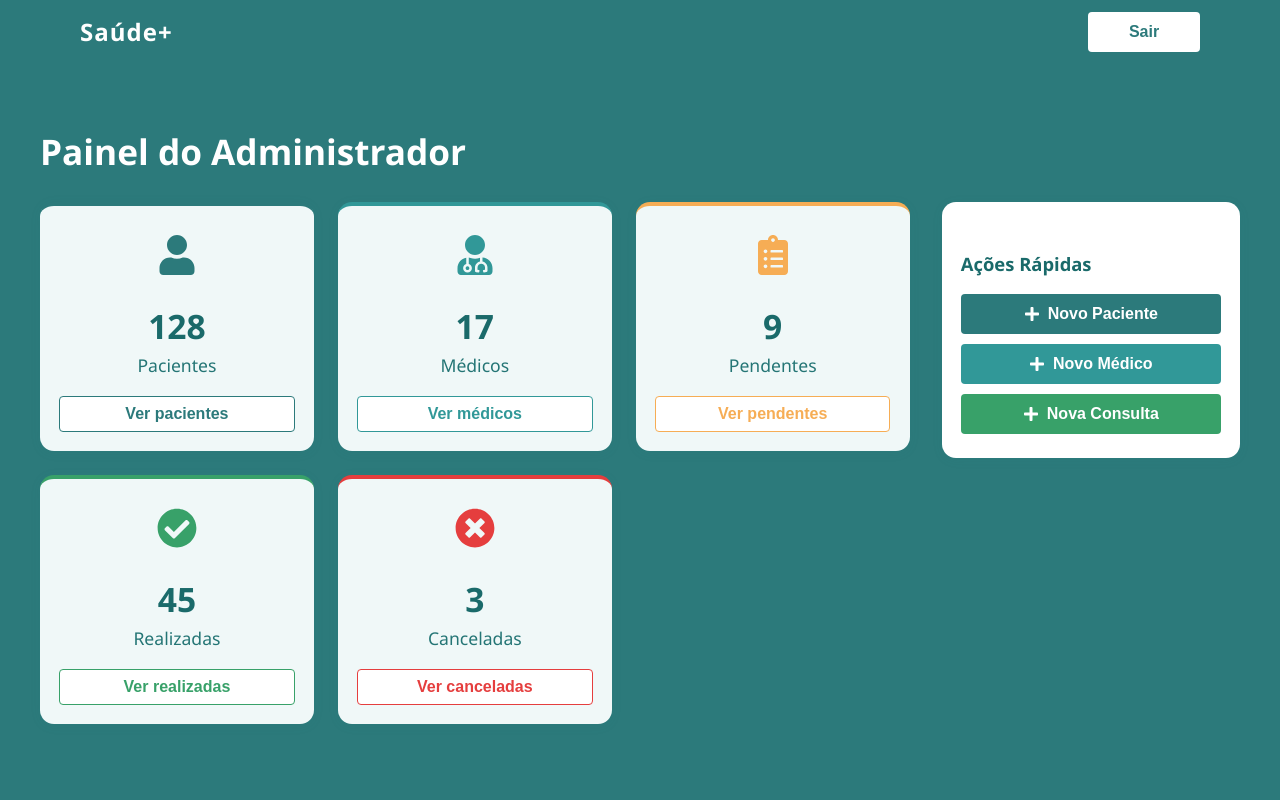
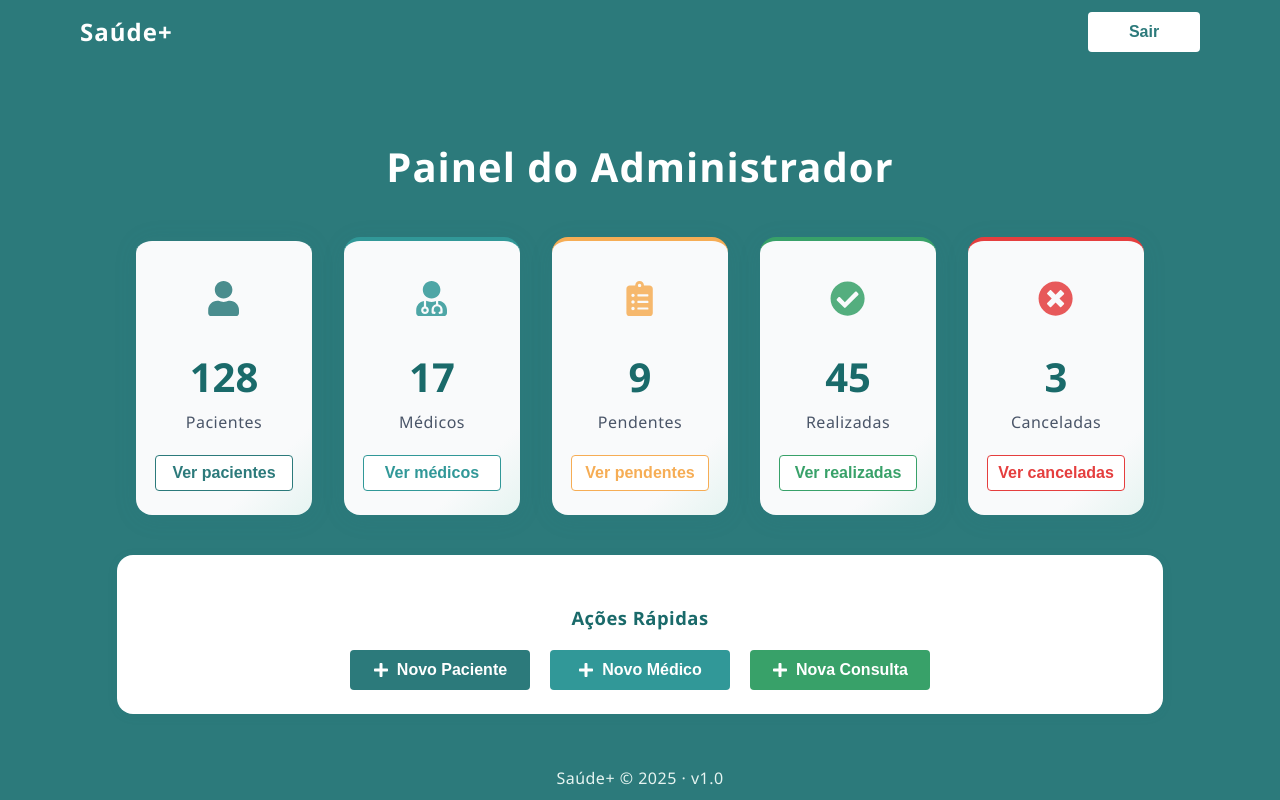
Before and after one commit to JoaoVicttor07/saude-plus-front, a React (Vite) app: page /admin/dashboard in a window 1280 px wide. Built offline with nearby package versions, Linux system fonts and the light colour scheme.

Commit message:
style(dashboard): modifica estilo para o dashboard

```diff
--- a/src/pages/admin/dashboard/index.jsx
+++ b/src/pages/admin/dashboard/index.jsx
@@ -15,15 +15,21 @@ function AdminDashboard() {
   return (
     <div className="admin-dashboard-bg">
       <Header />
-      <div className="admin-dashboard-content">
-        <div className="admin-dashboard-top">
+      <main className="admin-dashboard-main">
         <h2 className="admin-dashboard-title">Painel do Administrador</h2>
-        </div>
-        <div className="admin-dashboard-layout">
         <div className="admin-dashboard-cards">
           {resumo.map((item) => (
-              <div className="admin-dashboard-card" key={item.label} style={{ borderTop: `4px solid ${item.color}` }}>
-                <div className="admin-dashboard-card-icon" style={{ color: item.color }}>{item.icon}</div>
+            <div
+              className="admin-dashboard-card"
+              key={item.label}
+              style={{
+                borderTop: `4px solid ${item.color}`,
+                background: "linear-gradient(135deg, #f9fafb 80%, #e6f4f1 100%)"
+              }}
+            >
+              <div className="admin-dashboard-card-icon" style={{ color: item.color }}>
+                {item.icon}
+              </div>
               <div className="admin-dashboard-card-value">{item.value}</div>
               <div className="admin-dashboard-card-label">{item.label}</div>
               <Button
@@ -34,7 +40,7 @@ function AdminDashboard() {
                 height="36px"
                 width="100%"
                 border={`1.5px solid ${item.color}`}
-                  style={{ marginTop: "10px" }}
+                style={{ marginTop: "10px", transition: "background 0.2s, color 0.2s" }}
                 onClick={() => window.location.href = item.link}
               >
                 Ver {item.label.toLowerCase()}
@@ -42,14 +48,15 @@ function AdminDashboard() {
             </div>
           ))}
         </div>
-          <div className="admin-dashboard-actions">
+        <div className="admin-dashboard-actions-horizontal">
           <h4>Ações Rápidas</h4>
+          <div className="admin-dashboard-actions-btns">
             <Button
               background="#2c7a7b"
               color="#fff"
               fontWeight={600}
-              width="100%"
-              style={{ marginBottom: "10px" }}
+              width="180px"
+              style={{ marginRight: "12px" }}
               onClick={() => window.location.href = "/admin/patients"}
             >
               <FaPlus /> Novo Paciente
@@ -58,8 +65,8 @@ function AdminDashboard() {
               background="#319898"
               color="#fff"
               fontWeight={600}
-              width="100%"
-              style={{ marginBottom: "10px" }}
+              width="180px"
+              style={{ marginRight: "12px" }}
               onClick={() => window.location.href = "/admin/doctors"}
             >
               <FaPlus /> Novo Médico
@@ -68,14 +75,17 @@ function AdminDashboard() {
               background="#38a169"
               color="#fff"
               fontWeight={600}
-              width="100%"
+              width="180px"
               onClick={() => window.location.href = "/admin/appointments/create"}
             >
               <FaPlus /> Nova Consulta
             </Button>
           </div>
         </div>
-      </div>
+      </main>
+      <footer className="admin-dashboard-footer">
+        <span>Saúde+ &copy; 2025 &middot; v1.0</span>
+      </footer>
     </div>
   );
 }
--- a/src/pages/admin/dashboard/style.css
+++ b/src/pages/admin/dashboard/style.css
@@ -1,100 +1,130 @@
 .admin-dashboard-bg {
   min-height: 100vh;
   background: #2c7a7b;
+  display: flex;
+  flex-direction: column;
 }
 
-.admin-dashboard-content {
-  padding: 32px 40px 32px 40px;
-}
-
-.admin-dashboard-top {
-  margin-bottom: 24px;
+.admin-dashboard-main {
+  max-width: 1100px;
+  margin: 0 auto;
+  padding: 40px 24px 0 24px;
+  flex: 1;
+  display: flex;
+  flex-direction: column;
+  align-items: center;
 }
 
 .admin-dashboard-title {
   color: #fff;
-  font-size: 2.2rem;
-  font-weight: 700;
-  margin-bottom: 0;
-}
-
-.admin-dashboard-layout {
-  display: flex;
-  gap: 32px;
-  align-items: flex-start;
+  font-size: 2.5rem;
+  font-weight: 800;
+  letter-spacing: 1px;
+  margin-bottom: 2.5rem;
+  text-align: center;
 }
 
 .admin-dashboard-cards {
+  width: 100%;
   display: grid;
-  grid-template-columns: repeat(auto-fit, minmax(220px, 1fr));
-  gap: 24px;
-  flex: 3;
+  grid-template-columns: repeat(5, 1fr); /* 5 cards em linha */
+  gap: 2rem;
+  margin-bottom: 2.5rem;
 }
 
 .admin-dashboard-card {
-  background: #f0f8f8;
-  border-radius: 14px;
-  box-shadow: 0 2px 12px rgba(44, 122, 123, 0.07);
-  padding: 1.5rem 1.2rem 1.2rem 1.2rem;
+  border-radius: 16px;
+  padding: 2.2rem 1.2rem 1.5rem 1.2rem;
   display: flex;
   flex-direction: column;
   align-items: center;
-  transition: box-shadow 0.2s;
-  min-width: 200px;
+  background: #f9fafb;
+  box-shadow: 0 4px 24px rgba(44, 122, 123, 0.10);
+  transition: box-shadow 0.2s, transform 0.2s, border-color 0.2s;
+  cursor: pointer;
 }
-
 .admin-dashboard-card:hover {
-  box-shadow: 0 6px 24px rgba(44, 122, 123, 0.13);
+  box-shadow: 0 8px 32px rgba(44, 122, 123, 0.18);
+  transform: scale(1.025);
+  border-top: 4px solid #247575 !important;
 }
 
 .admin-dashboard-card-icon {
-  font-size: 2.5rem;
-  margin-bottom: 0.7rem;
+  font-size: 2.2rem;
+  margin-bottom: 1.1rem;
+  opacity: 0.85;
 }
 
 .admin-dashboard-card-value {
-  font-size: 2.1rem;
+  font-size: 2.5rem;
   font-weight: 700;
   color: #1a6a6a;
+  margin-bottom: 0.2rem;
 }
 
 .admin-dashboard-card-label {
-  font-size: 1.1rem;
-  color: #247575;
-  margin-bottom: 0.5rem;
+  font-size: 1rem;
+  color: #4a5568;
+  margin-bottom: 0.7rem;
+  letter-spacing: 0.5px;
 }
 
-.admin-dashboard-actions {
+.admin-dashboard-actions-horizontal {
+  width: 100%;
   background: #fff;
-  border-radius: 14px;
+  border-radius: 16px;
   box-shadow: 0 2px 12px rgba(44, 122, 123, 0.07);
   padding: 1.5rem 1.2rem;
-  min-width: 220px;
-  max-width: 260px;
-  flex: 1;
   display: flex;
   flex-direction: column;
-  align-items: stretch;
+  align-items: center;
 }
 
-.admin-dashboard-actions h4 {
+.admin-dashboard-actions-horizontal h4 {
   color: #1a6a6a;
   font-size: 1.15rem;
-  font-weight: 600;
-  margin-bottom: 1rem;
+  font-weight: 700;
+  margin-bottom: 1.2rem;
+  letter-spacing: 0.5px;
 }
 
-@media (max-width: 1100px) {
-  .admin-dashboard-content {
-    padding: 24px 10px;
+.admin-dashboard-actions-btns {
+  display: flex;
+  flex-wrap: wrap;
+  gap: 0.5rem;
+}
+
+.admin-dashboard-footer {
+  width: 100%;
+  text-align: center;
+  color: #e6f4f1;
+  font-size: 1rem;
+  padding: 18px 0 10px 0;
+  letter-spacing: 0.5px;
+  background: transparent;
+}
+
+@media (max-width: 900px) {
+  .admin-dashboard-main {
+    padding: 24px 4px 0 4px;
   }
-  .admin-dashboard-layout {
-    flex-direction: column;
-    gap: 24px;
+  .admin-dashboard-cards {
+    gap: 1.2rem;
   }
-  .admin-dashboard-actions {
-    max-width: 100%;
-    min-width: 0;
-    margin-top: 16px;
+  .admin-dashboard-actions-horizontal {
+    padding: 1.2rem 0.7rem;
   }
 }
+
+@media (max-width: 700px) {
+  .admin-dashboard-title {
+    font-size: 2rem;
+  }
+  .admin-dashboard-cards {
+    grid-template-columns: 1fr;
+  }
+  .admin-dashboard-actions-btns {
+    flex-direction: column;
+    gap: 0.7rem;
+  }
+}
```
Lines whose indentation alone changed are shown as unchanged.
